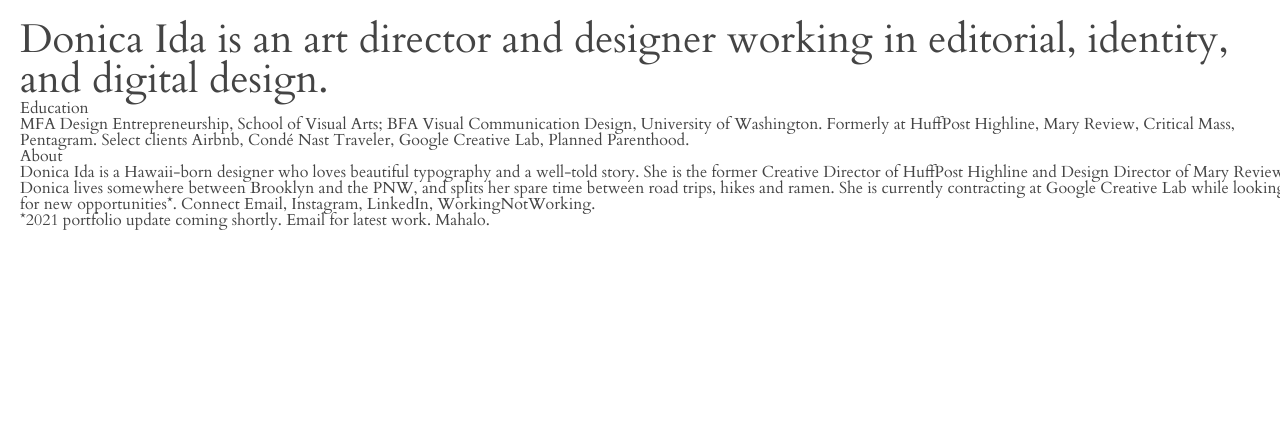
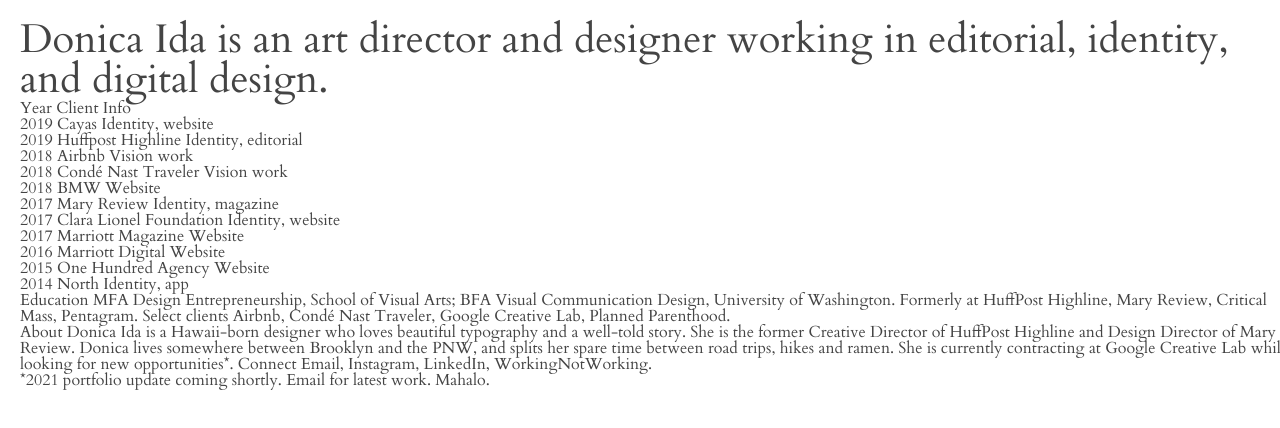
Before and after one commit to 2sumin2/donica, a website: page index.html in a window 1280 px wide. Drawn offline with Linux system fonts and the light colour scheme.

Commit message:
Add list

```diff
--- a/index.html
+++ b/index.html
@@ -13,23 +13,94 @@
 </head>
 
 <body>
-  <h1>Donica Ida is an art director and designer working in editorial, identity, and digital design.</h1>
+  <header>
+    <h1>Donica Ida is an art director and designer working in editorial, identity, and digital design.</h1>
+  </header>
 
-  <h4>Education</h4>
-  <h3>MFA Design Entrepreneurship, School of Visual Arts; BFA Visual Communication Design, University of Washington.
-    Formerly
-    at HuffPost Highline, Mary Review, Critical Mass, Pentagram. Select clients Airbnb, Condé Nast Traveler, Google
-    Creative
-    Lab, Planned Parenthood.</h3>
-
-  <h4>About</h4>
-  <h3>Donica Ida is a Hawaii-born designer who loves beautiful typography and a well-told story. She is the former
+  <div class="wrapper">
+    <div class="works__header">
+      <span>Year</span>
+      <span>Client</span>
+      <span>Info</span>
+    </div>
+    <ul class="works__list">
+      <li class="works__work">
+        <span>2019</span>
+        <span>Cayas</span>
+        <span>Identity, website</span>
+      </li>
+      <li class="works__work">
+        <span>2019</span>
+        <span>Huffpost Highline </span>
+        <span>Identity, editorial</span>
+      </li>
+      <li class="works__work">
+        <span>2018</span>
+        <span>Airbnb </span>
+        <span>Vision work</span>
+      </li>
+      <li class="works__work">
+        <span>2018</span>
+        <span>Condé Nast Traveler</span>
+        <span>Vision work</span>
+      </li>
+      <li class="works__work">
+        <span>2018</span>
+        <span>BMW</span>
+        <span>Website</span>
+      </li>
+      <li class="works__work">
+        <span>2017</span>
+        <span>Mary Review</span>
+        <span>Identity, magazine</span>
+      </li>
+      <li class="works__work">
+        <span>2017</span>
+        <span>Clara Lionel Foundation</span>
+        <span>Identity, website</span>
+      </li>
+      <li class="works__work">
+        <span>2017</span>
+        <span>Marriott Magazine</span>
+        <span>Website</span>
+      </li>
+      <li class="works__work">
+        <span>2016</span>
+        <span>Marriott Digital</span>
+        <span>Website</span>
+      </li>
+      <li class="works__work">
+        <span>2015</span>
+        <span>One Hundred Agency</span>
+        <span>Website</span>
+      </li>
+      <li class="works__work">
+        <span>2014</span>
+        <span>North</span>
+        <span>Identity, app</span>
+      </li>
+    </ul>
+  </div>
+  <div class="cv">
+    <span>Education</span>
+    MFA Design Entrepreneurship, School of Visual Arts; BFA Visual Communication Design, University of Washington.
+    <span>Formerly at</span>
+    HuffPost Highline, Mary Review, Critical Mass, Pentagram.
+    <span>Select clients</span> Airbnb, Condé Nast Traveler, Google
+    Creative Lab, Planned Parenthood.
+  </div>
+  <div class="about">
+    <span>About</span>
+    Donica Ida is a Hawaii-born designer who loves beautiful typography and a well-told story. She is the former
     Creative
     Director of HuffPost Highline and Design Director of Mary Review. Donica lives somewhere between Brooklyn and the
     PNW,
     and splits her spare time between road trips, hikes and ramen. She is currently contracting at Google Creative Lab
     while
-    looking for new opportunities*. Connect Email, Instagram, LinkedIn, WorkingNotWorking.</h3>
+    looking for new opportunities*.
+    <span>Connect</span> Email, Instagram, LinkedIn, WorkingNotWorking.</h3>
+  </div>
+
 
   <h4>*2021 portfolio update coming shortly. Email for latest work. Mahalo.</h4>
 </body>
```
